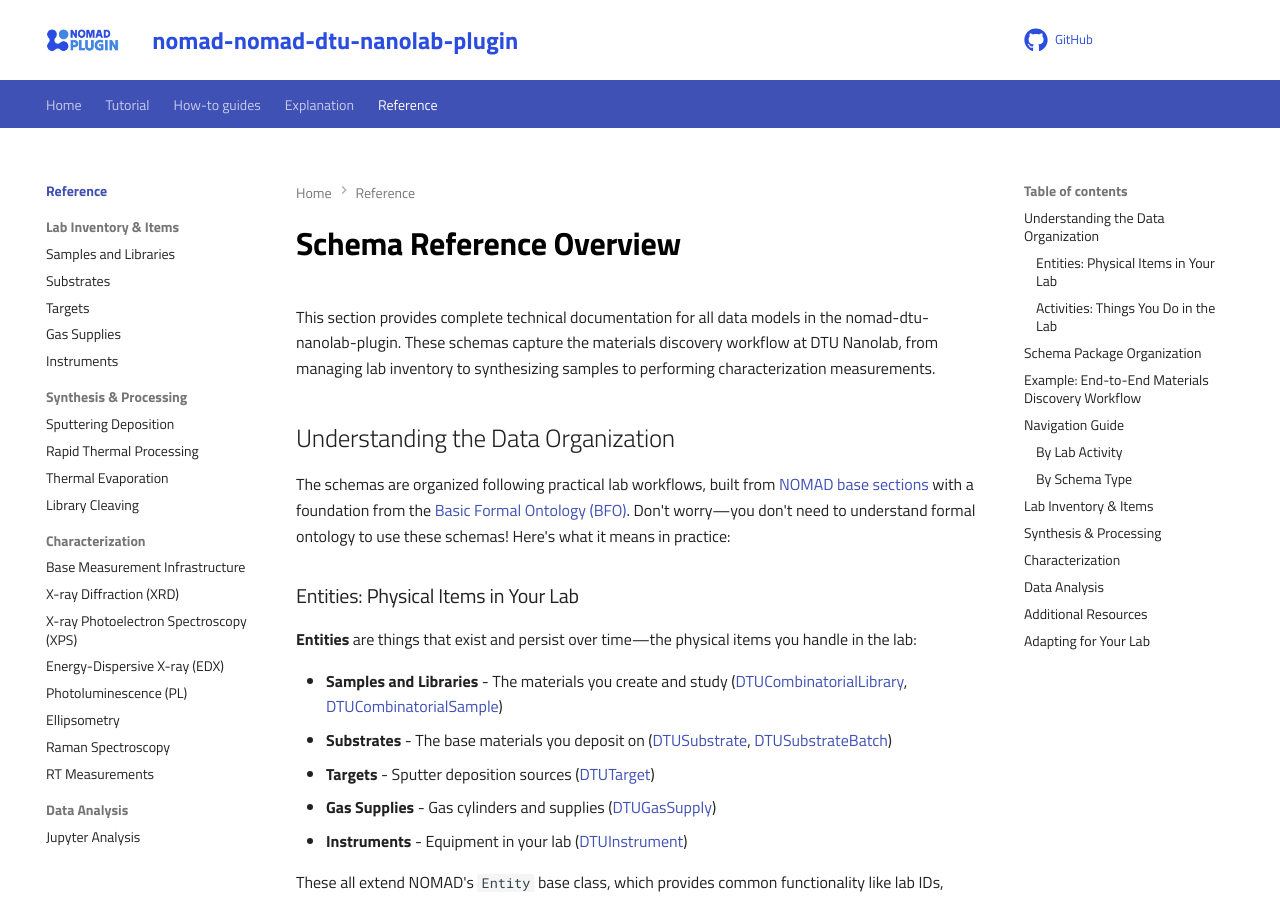
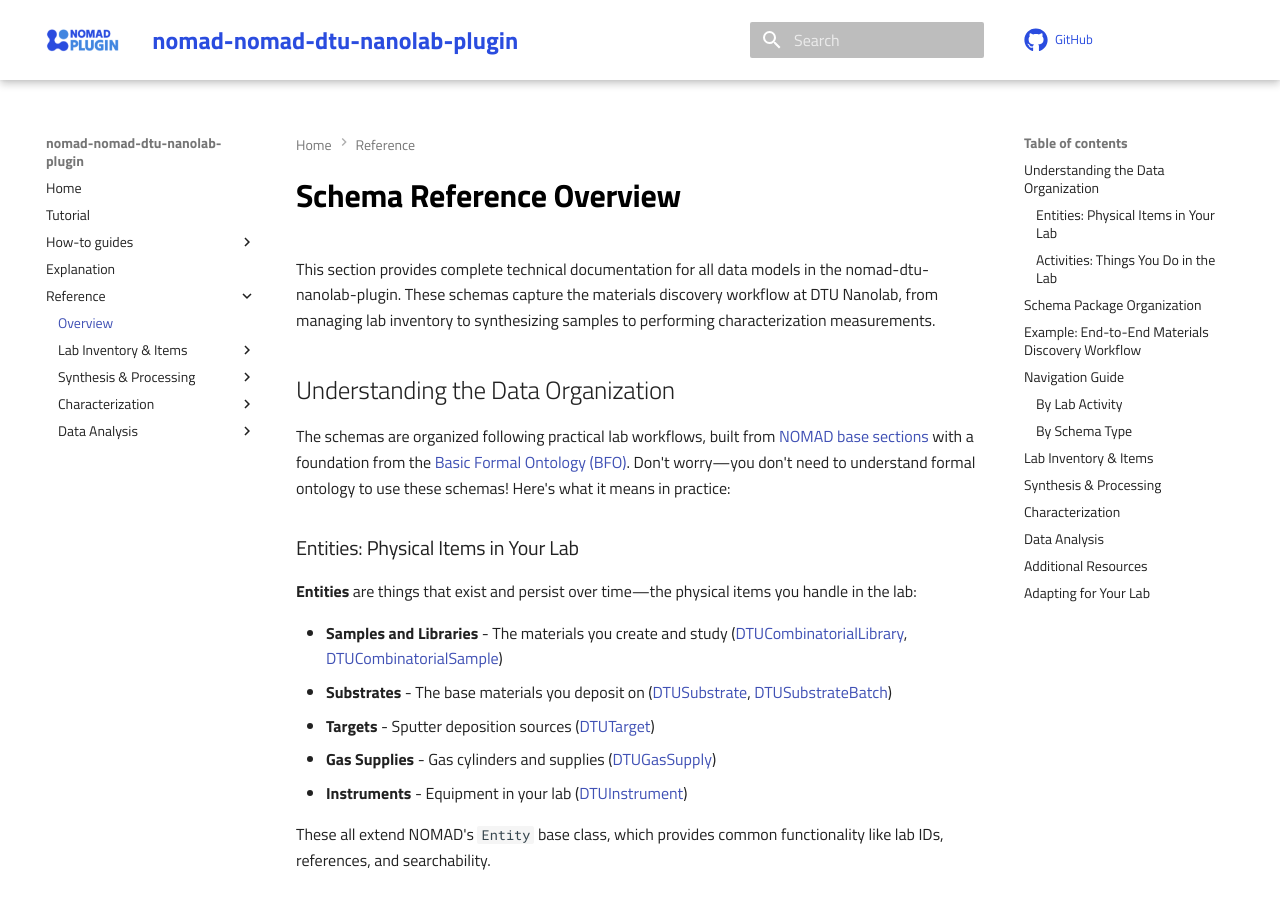
Before and after one commit to DTU-Nanolab-materials-discovery/nomad-dtu-nanolab-plugin, an MkDocs documentation site: the page built from docs/reference/index.md, in a window 1280 px wide and 900 px high. Built offline with MkDocs 1.6.1 and Material for MkDocs 9.7.7, drawn with Linux system fonts in a browser that asks for light colours; comment, search, counter and statistics services are not loaded.

Commit message:
Align MkDocs configuration with nomad-docs standards
- Remove navigation.tabs, navigation.sections, navigation.expand
- Remove navigation.indexes and toc.follow
- Remove custom_dir theme override
- Keep only essential features: navigation.path, navigation.footer, navigation.top
- Simplified configuration matching nomad-docs for consistency

```diff
--- a/mkdocs.yml
+++ b/mkdocs.yml
@@ -52,19 +52,13 @@ theme:
   logo: assets/nomad-plugin-logo.png
   favicon: assets/favicon.png
   features:
-    - navigation.tabs
-    - navigation.sections
-    - navigation.expand
-    - navigation.indexes
     - navigation.path
     - navigation.footer
     - navigation.top
-    - toc.follow
     - content.code.copy
     - content.code.annotate
   icon:
     repo: fontawesome/brands/github
-  custom_dir: docs/theme
 markdown_extensions:
   - attr_list
   - md_in_html
```
